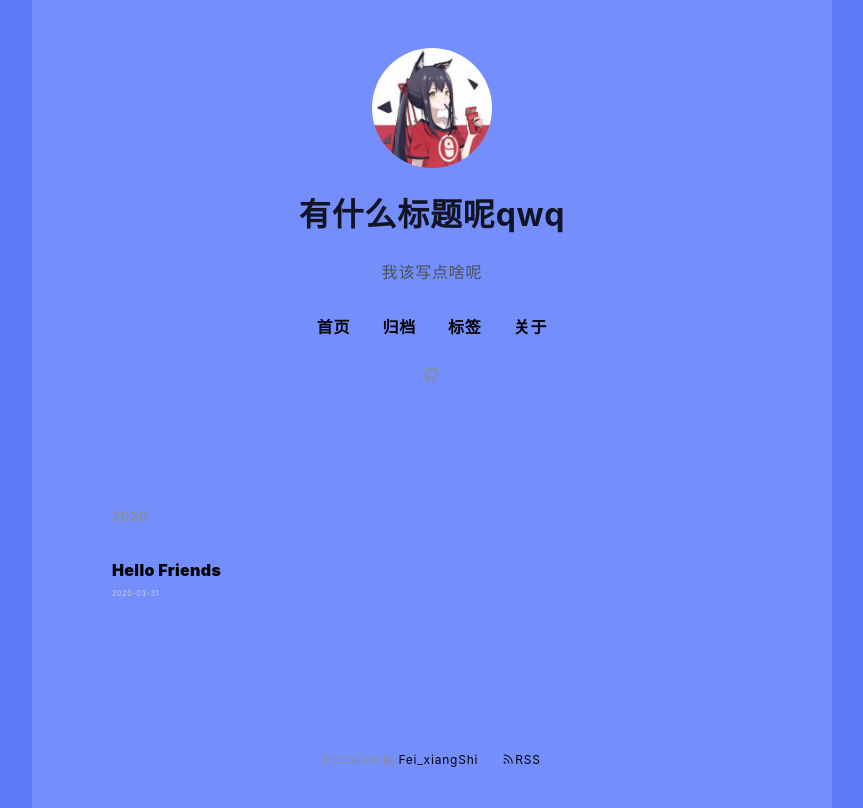
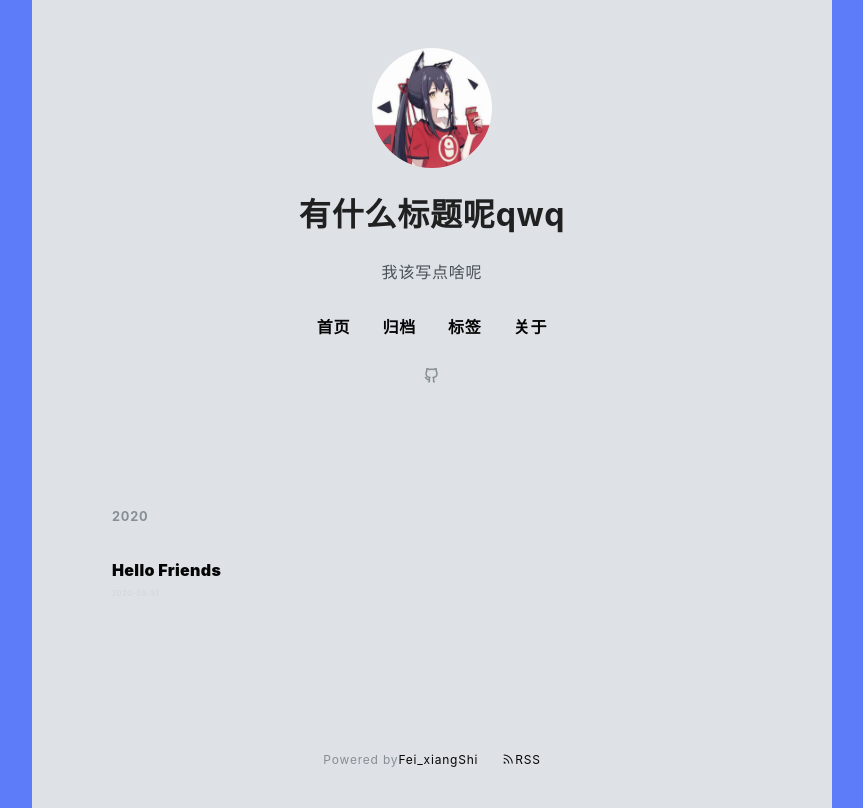
Before and after one commit to Fei-xiangShi/fei-xiangshi.github.io, a plain HTML site: page archives/index.html in a window 1280 px wide. Shown: the whole page, without its empty margins (208-1071 px from the left). Drawn offline with nearby package versions, Linux system fonts and the light colour scheme; a web font is replaced by a local one.

Commit message:
update from gridea: 2020-03-31 19:04:33

```diff
--- a/archives/index.html
+++ b/archives/index.html
@@ -3,7 +3,7 @@
     <meta charset="utf-8" />
 <meta name="viewport" content="width=device-width, initial-scale=1" />
 <title>有什么标题呢qwq</title>
-<link rel="shortcut icon" href="https://Fei-xiangShi.github.io/favicon.ico?v=1585652564489">
+<link rel="shortcut icon" href="https://Fei-xiangShi.github.io/favicon.ico?v=1585652667090">
 <link href="https://cdn.jsdelivr.net/npm/remixicon@2.3.0/fonts/remixicon.css" rel="stylesheet">
 <link rel="stylesheet" href="https://Fei-xiangShi.github.io/styles/main.css">
 <link rel="alternate" type="application/atom+xml" title="有什么标题呢qwq - Atom Feed" href="https://Fei-xiangShi.github.io/atom.xml">
@@ -18,7 +18,7 @@
       <div class="main-content">
         <div class="site-header">
   <a href="https://Fei-xiangShi.github.io">
-  <img class="avatar" src="https://Fei-xiangShi.github.io/images/avatar.png?v=1585652564489" alt="">
+  <img class="avatar" src="https://Fei-xiangShi.github.io/images/avatar.png?v=1585652667090" alt="">
   </a>
   <h1 class="site-title">
     有什么标题呢qwq
--- a/atom.xml
+++ b/atom.xml
@@ -2,7 +2,7 @@
 <feed xmlns="http://www.w3.org/2005/Atom">
     <id>https://Fei-xiangShi.github.io</id>
     <title>有什么标题呢qwq</title>
-    <updated>2020-03-31T11:02:45.875Z</updated>
+    <updated>2020-03-31T11:04:28.141Z</updated>
     <generator>https://github.com/jpmonette/feed</generator>
     <link rel="alternate" href="https://Fei-xiangShi.github.io"/>
     <link rel="self" href="https://Fei-xiangShi.github.io/atom.xml"/>
--- a/styles/main.css
+++ b/styles/main.css
@@ -993,7 +993,7 @@ td {
       }
 
       .main {
-        background: #748ffc;
+        background: #dee2e6;
       }
 
       body {
```
Also changed, not shown: index.html (+2 -2 lines), post/about/index.html (+2 -2 lines), post/hello-friends/index.html (+2 -2 lines), tag/ZMG6JT1I8/index.html (+2 -2 lines), tag/aDedi7Vkt/index.html (+2 -2 lines), tags/index.html (+2 -2 lines).
